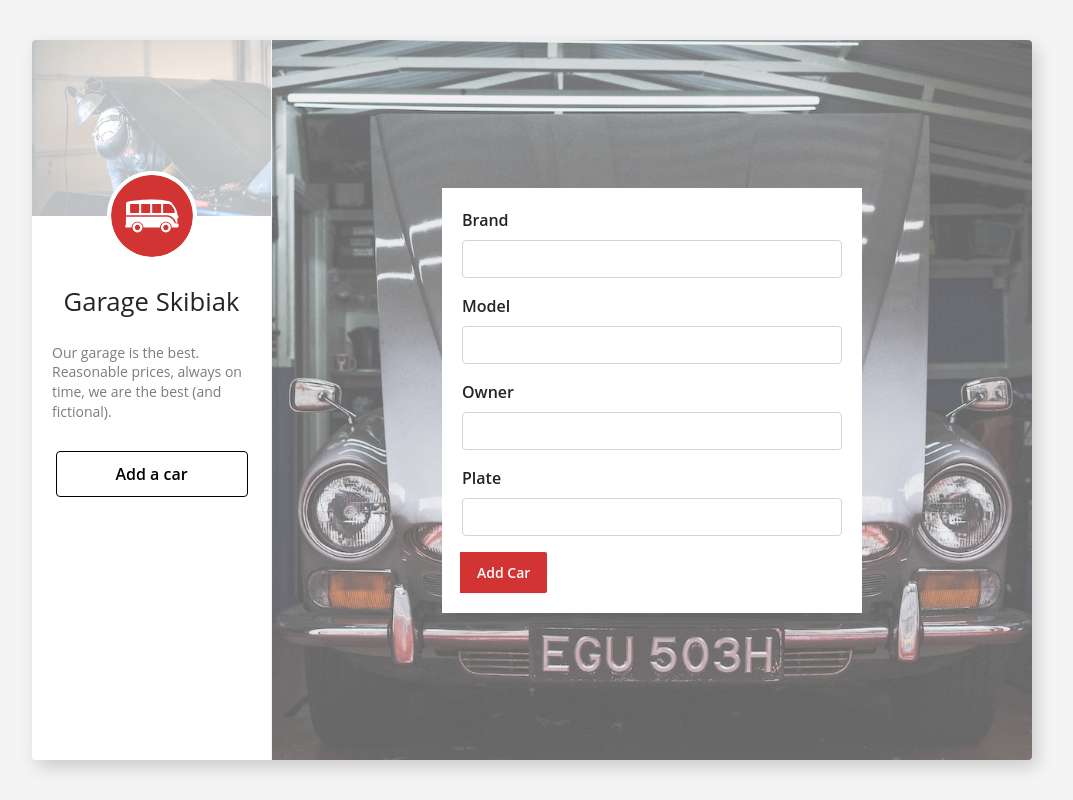
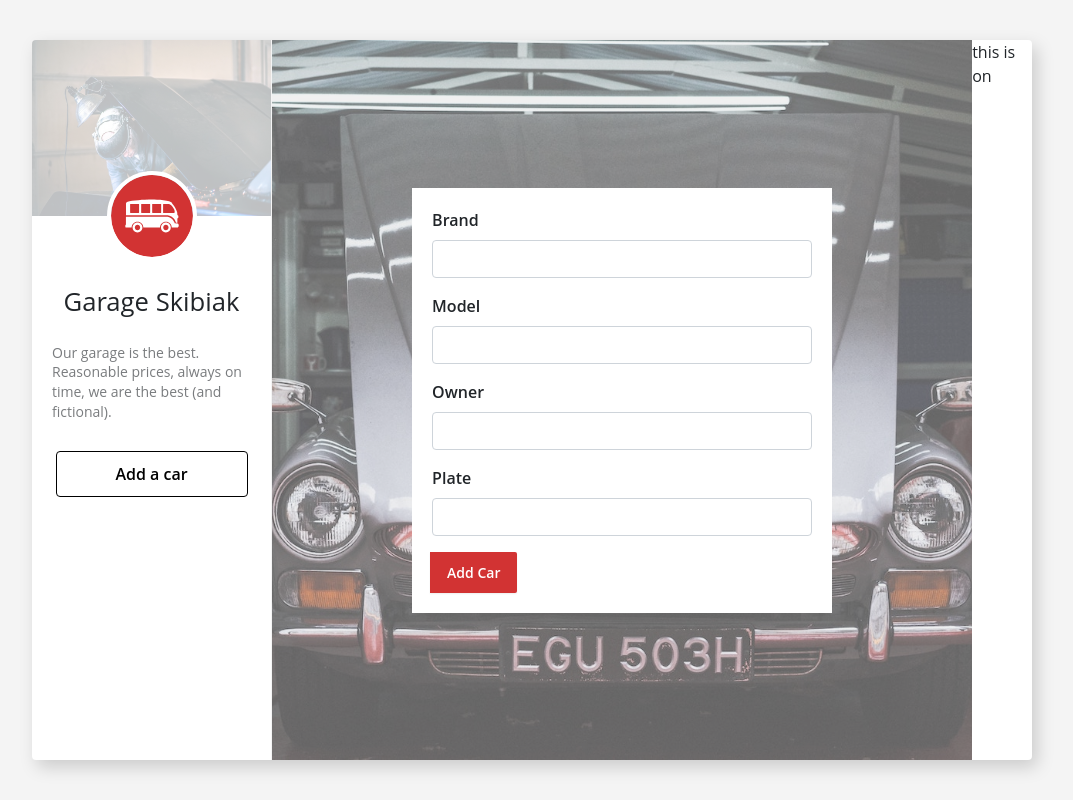
Before and after one commit to nskibiak/react-garage-redux, a React (Create React App) app: page /cars/new in a window 1280 px wide. Shown: the whole page, without its empty margins (108-1181 px from the left). Built offline with nearby package versions, Linux system fonts and the light colour scheme.

Commit message:
created show page shell and linked it to router

```diff
--- a/src/app.jsx
+++ b/src/app.jsx
@@ -8,8 +8,6 @@ import CarPage from './containers/car_page';
 function App() {
   return(
     <div className="view-container">
-      <Sidebar />
-      <ListContainer />
     </div>
   );
 }
--- /dev/null
+++ b/src/components/show_page.jsx
@@ -0,0 +1,12 @@
+import React, { Component } from 'react';
+
+class ShowPage extends Component {
+
+  render() {
+    return (
+      "this is on"
+    );
+  }
+}
+
+export default ShowPage;
--- a/src/index.jsx
+++ b/src/index.jsx
@@ -15,6 +15,7 @@ import { reducer as formReducer } from 'redux-form';
 import Sidebar from './components/sidebar';
 import ListContainer from './containers/list_container';
 import CarPage from './containers/car_page';
+import ShowPage from './components/show_page';
 
 const root = document.getElementById('root')
 
@@ -37,6 +38,7 @@ ReactDOM.render(
             <Sidebar />
             <Route path="/" exact component={ListContainer} />
             <Route path="/cars/new" exact component={CarPage} />
+            <Route path="/cars/:id" exact component={ShowPage} />
           </div>
         </Switch>
       </Router>
@@ -44,20 +46,3 @@ ReactDOM.render(
   </React.StrictMode>,
   root
 );
-
-// ReactDOM.render(
-//   <React.StrictMode>
-//     <Provider store={createStore(reducers, {}, middlewares)}>
-//       <Router history={history}>
-//         <div className="thin-container">
-//           <Switch>
-//             <Route path="/" exact component={PostsIndex} />
-//             <Route path="/posts/new" exact component={PostsNew} />
-//             <Route path="/posts/:id" component={PostsShow} />
-//           </Switch>
-//         </div>
-//       </Router>
-//     </Provider>
-//   </React.StrictMode>,
-//   document.querySelector('.container')
-// );
```
